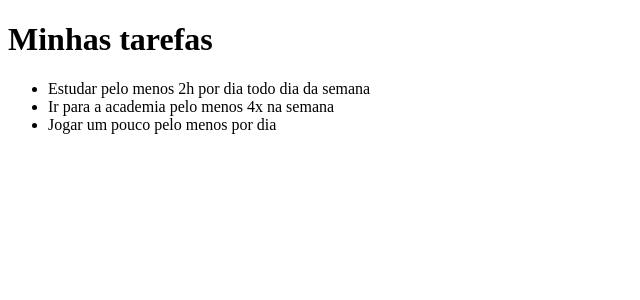
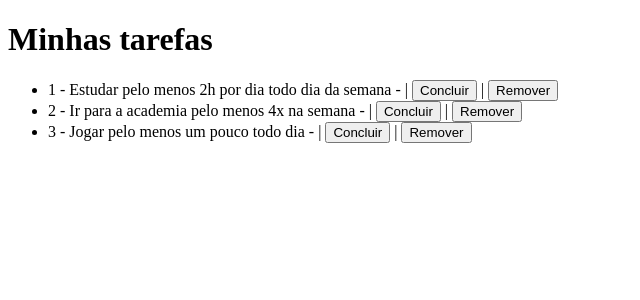
Before and after one commit to maurelio631/todo, an Angular app: page / in a window 1280 px wide. Shown: the top 300 px of the page, without its empty margins (0-640 px from the left). Built offline with nearby package versions, Linux system fonts and the light colour scheme.

Commit message:
Criando model para validar a entrada de dados da maneira correta no array de todos e mudando a forma de chamada no html

```diff
--- a/src/app/app.component.html
+++ b/src/app/app.component.html
@@ -1,4 +1,4 @@
 <h1>{{title}}</h1>
 <ul>
-  <li *ngFor="let todo of todos">{{todo}}</li>
+  <li *ngFor="let todo of todos">{{todo.id}} - {{todo.title}} - | <button>Concluir</button> | <button>Remover</button></li>
 </ul>
--- a/src/app/app.component.ts
+++ b/src/app/app.component.ts
@@ -1,4 +1,5 @@
 import { Component } from '@angular/core';
+import { Todo } from 'src/models/todo.model';
 
 @Component({
   selector: 'app-root',
@@ -6,11 +7,11 @@ import { Component } from '@angular/core';
   styleUrls: ['./app.component.css'],
 })
 export class AppComponent {
-  public todos: any[] = [];
+  public todos: Todo[] = [];
   public title: string = 'Minhas tarefas';
   constructor() {
-    this.todos.push('Estudar pelo menos 2h por dia todo dia da semana');
-    this.todos.push('Ir para a academia pelo menos 4x na semana');
-    this.todos.push('Jogar um pouco pelo menos por dia');
+    this.todos.push(new Todo(1,'Estudar pelo menos 2h por dia todo dia da semana',false) );
+    this.todos.push(new Todo(2,'Ir para a academia pelo menos 4x na semana',false) );
+    this.todos.push(new Todo(3,'Jogar pelo menos um pouco todo dia ',false) );
   }
 }
--- /dev/null
+++ b/src/models/todo.model.ts
@@ -0,0 +1,5 @@
+export class Todo{
+constructor(public id:Number, public title:String,public done:Boolean ){
+
+}
+}
```
